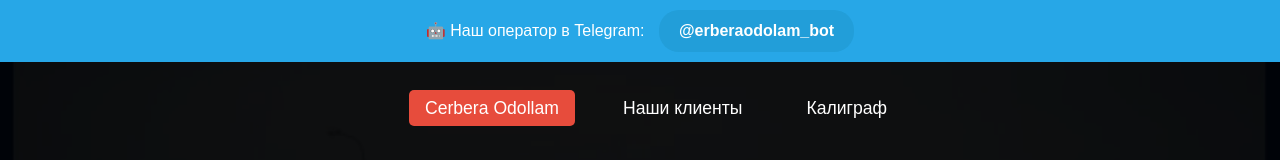
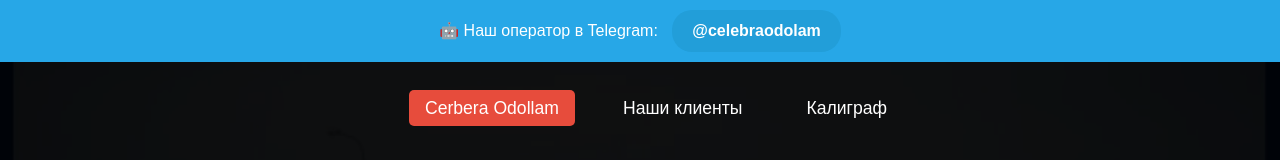
Before and after one commit to choksahwatyuai/website, a plain HTML site: page index.html in a window 1280 px wide. Shown: the top 160 px of the page. Drawn offline with Linux system fonts and the light colour scheme.

Commit message:
Fix Telegram bot username

```diff
--- a/index.html
+++ b/index.html
@@ -45,7 +45,7 @@
 </head>
 <body>
     <div class="telegram-info">
-        🤖 Наш оператор в Telegram: <a href="https://t.me/erberaodolam_bot" class="telegram-button">@erberaodolam_bot</a>
+        🤖 Наш оператор в Telegram: <a href="https://t.me/celebraodolam" class="telegram-button">@celebraodolam</a>
     </div>
 
     <nav class="main-nav">
@@ -168,7 +168,7 @@
         <footer>
             <p>© 2024 Информация о Cerbera Odollam | Внимание: Информация представлена исключительно в образовательных целях</p>
             <div class="footer-telegram">
-                <p>💬 Для быстрой связи и консультаций используйте нашего Telegram-бота: <a href="https://t.me/erberaodolam_bot">@erberaodolam_bot</a></p>
+                <p>💬 Для быстрой связи и консультаций используйте нашего Telegram-бота: <a href="https://t.me/celebraodolam">@celebraodolam</a></p>
                 <p>🕒 Работаем 24/7 | ✅ Быстрые ответы | 🔒 Конфиденциальность</p>
             </div>
         </footer>
```
Also changed, not shown: clients.html (+1 -1 lines).
